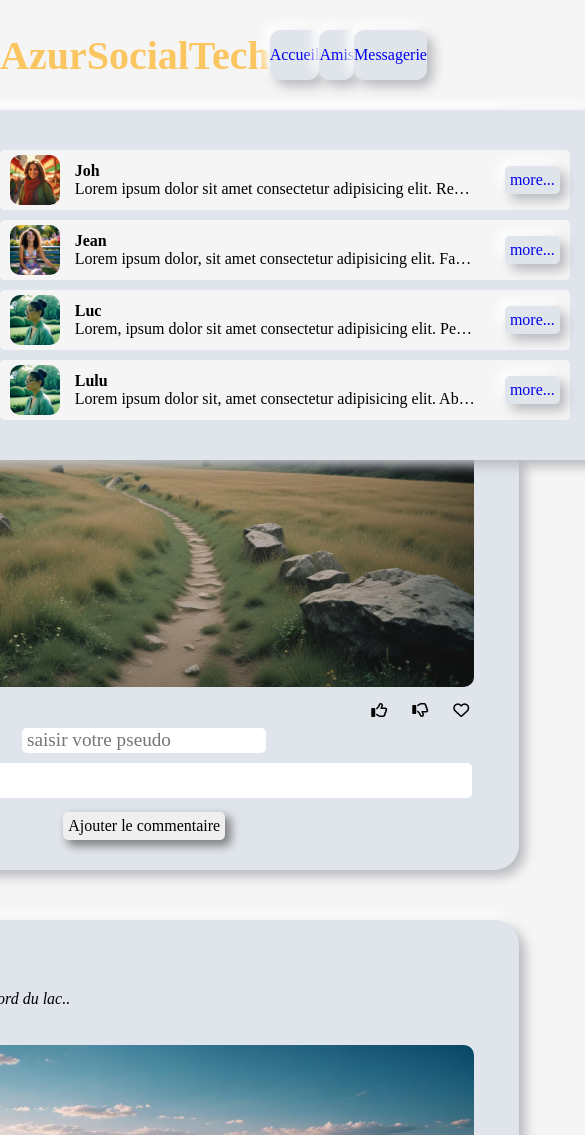
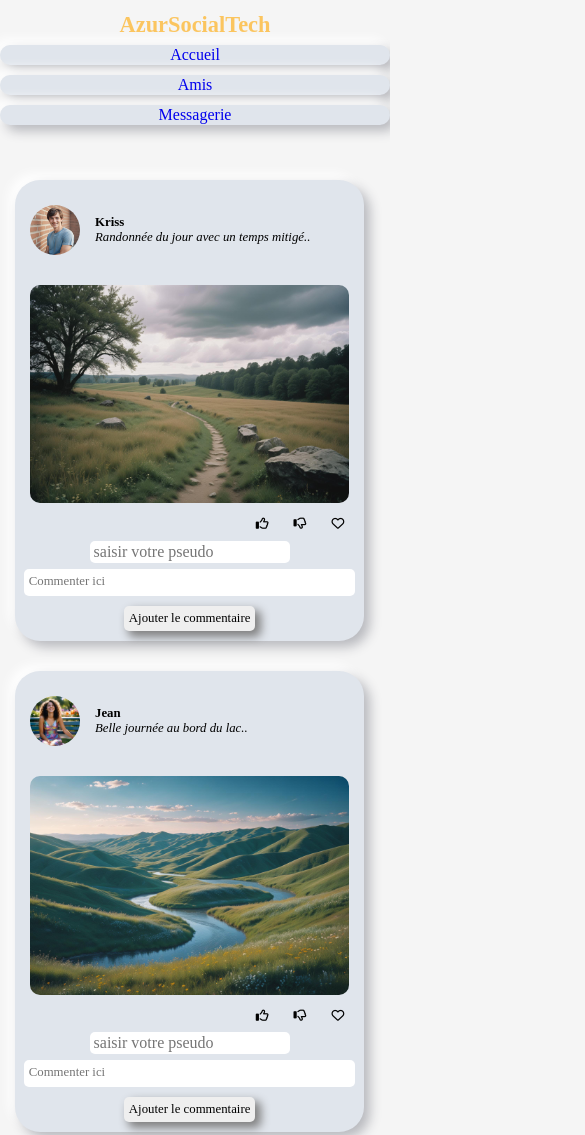
Before and after one commit to Christophe-miranville/azursocialtech, a plain HTML site: page index.html in a window 390 px wide. Shown: the top 1135 px of the page, 585 px wide, since content can reach past the window. Drawn offline with Linux system fonts and the light colour scheme.

Commit message:
responsive_home

```diff
--- a/css/style.css
+++ b/css/style.css
@@ -6,7 +6,7 @@ body {
 /*header*/
 
 header {
-    padding-bottom: 30px;
+    padding-bottom: 40px;
 }
 
 .title {
@@ -31,7 +31,7 @@ header {
     box-shadow: 6px 6px 12px #b8b9be, -6px -6px 12px #ffffff;
     border-radius: 10px;
     height: 50px;
-    width: 350px;
+    width: 275px;
     transition: 0.3s ease;
     cursor: default;
 }
@@ -70,7 +70,7 @@ main {
 
 .section_container {
     display: grid;
-    grid-template-columns: 65% 25%;
+    grid-template-columns: 54% 45%;
     justify-items: center;
     gap: 10px;
 }
@@ -82,7 +82,7 @@ main {
     border-radius: 25px;
     padding: 30px;
     margin-bottom: 50px;
-    width: 750px;
+    width: 675px;
     background-color: #e0e5ec;
     box-shadow: 6px 6px 12px #b8b9be, -6px -6px 12px #ffffff;
 }
@@ -157,7 +157,6 @@ textarea {
     align-items: center;
     border-radius: 25px;
     padding: 30px;
-    width: 650px;
     background-color: #e0e5ec;
     box-shadow: 6px 6px 12px #b8b9be, -6px -6px 12px #ffffff;
 }
@@ -199,7 +198,7 @@ textarea {
 }
 
 .discussion>div>p:last-of-type {
-    max-width: 400px;
+    max-width: 385px;
     white-space: nowrap;
     overflow: hidden;
     text-overflow: ellipsis;
@@ -216,3 +215,157 @@ textarea {
     align-items: center;
     font-size: 1.2rem;
 }
+
+@media (max-width: 1439px) {
+
+    /*header max-1439px*/
+    .title {
+        font-size: 2rem;
+    }
+
+    .menu-item {
+        height: 50px;
+        width: 175px;
+    }
+
+    /* main max-1439px*/
+
+    main {
+        padding: 0 20px;
+    }
+
+    /*Left section max-1439px*/
+
+    .post {
+        padding: 15px;
+        width: 500px;
+    }
+
+    /*Right section max-1439px*/
+
+    .discussions {
+        padding: 10px;
+        width: 400px;
+    }
+
+    .discussion>div>p:last-of-type {
+        max-width: 215px;
+    }
+}
+
+
+@media (max-width: 1023px) {
+
+    /*header max-1023px*/
+    .title {
+        font-size: 1.4rem;
+    }
+
+    .menu-item {
+        width: 150px;
+    }
+
+    /*Left section max-1023px*/
+
+    .post {
+        width: 400px;
+    }
+
+    /*Right section max-1023px*/
+
+    .discussions {
+        width: 300px;
+    }
+
+    .discussion>div>p:last-of-type {
+        max-width: 125px;
+    }
+}
+
+@media (max-width: 767px) {
+    body {
+        padding-top: 5px;
+    }
+
+    /*header max-767px*/
+
+    header {
+        padding-bottom: 15px;
+    }
+
+    .nav-bar>ol {
+        display: block;
+    }
+
+    .title {
+        font-size: 1.4rem;
+    }
+
+    .menu-item {
+        height: 20px;
+        width: 100%;
+        margin: 10px 0;
+    }
+
+    /* main max-767px*/
+
+    main {
+        padding: 0 15px;
+    }
+
+    .section_container {
+        grid-template-columns: 97% 0%;
+    }
+
+    /*Left section max-767px*/
+
+    .post {
+        padding: 10px 0px;
+        width: 100%;
+        height: auto;
+        font-size: .8rem;
+        margin: 30px 0;
+    }
+
+    .picture_author {
+        height: 35px;
+        margin: 2px;
+    }
+
+    /*Right section max-767px*/
+
+    .discussions {
+        display: none;
+    }
+
+    /*Left section*/
+
+    .picture_author {
+        height: 50px;
+        border-radius: 25px;
+        margin: 15px;
+    }
+
+    .picture_post {
+        width: 700px;
+        border-radius: 25px;
+        padding: 15px;
+    }
+
+    .comment_input {
+        margin: 6px;
+        height: 27px;
+    }
+
+    .pseudo_input {
+        height: 22px;
+        font-size: 1rem;
+    }
+
+    /*Footer*/
+
+    #footer {
+        height: 50px;
+        font-size: 1rem;
+    }
+}
--- a/js/posts.js
+++ b/js/posts.js
@@ -64,16 +64,18 @@ function AddComm(index) {
     const new_comm = document.createElement("p");
     new_comm.classList.add("comment");
 
+
     if (pseudoInput.value.trim() && commentInput.value.trim()) {
         new_comm.innerHTML = `<strong>${pseudoInput.value}</strong>: ${commentInput.value}`
         commentsContainer.appendChild(new_comm);
+        localStorage.setItem("new_comm",(new_comm.innerHTML));
+
         pseudoInput.value = "";
         commentInput.value = "";
     } else {
         alert("Veuillez remplir les deux champs obligatoires pour l'ajout d'un commentaire")
     }
 
-
 }
 
 //demande à loadJSONdata d'attendre le chargement du DOM pour s'éxécuter
```
Also changed, not shown: css/friends.css (+8 -0 lines).
